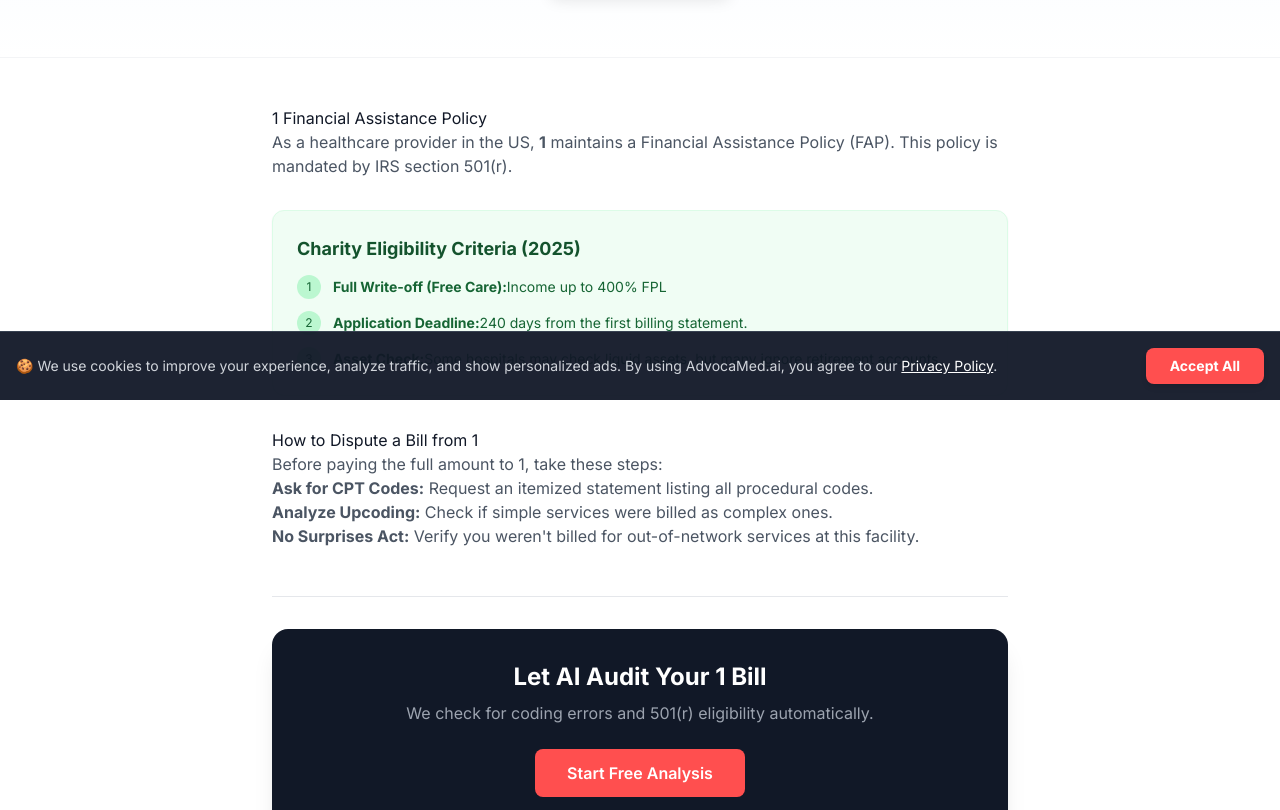
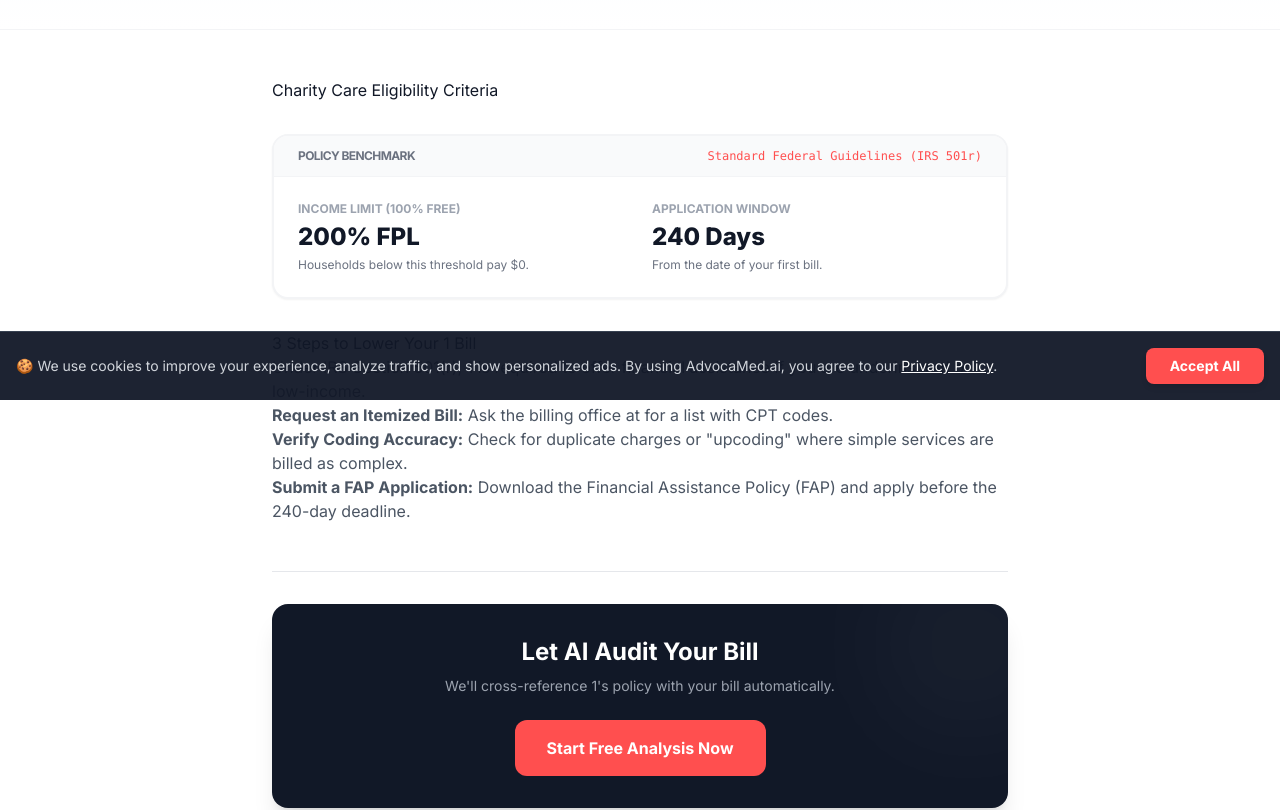
Before and after one commit to gkswjdgb/advocamed-ai, a React (Vite) app in the folder advocamed.ai/: page /hospital/1 in a window 1280 px wide. Shown: the part 400-1210 px from the top of the page. Built offline with nearby package versions, Linux system fonts and the light colour scheme.

Commit message:
Update HospitalGuide.tsx

```diff
--- a/advocamed.ai/pages/HospitalGuide.tsx
+++ b/advocamed.ai/pages/HospitalGuide.tsx
@@ -1,4 +1,3 @@
-
 import React from 'react';
 import { useParams, Link } from 'react-router-dom';
 import SEO from '../components/SEO';
@@ -18,14 +17,15 @@ const HospitalGuide: React.FC = () => {
       : 'Hospital';
 
   const currentYear = new Date().getFullYear();
-  const fplThreshold = hospitalData ? hospitalData.fpl_limit : 400;
+  const fplThreshold = hospitalData ? hospitalData.fpl_limit : 200;
   const deadline = hospitalData ? hospitalData.deadline_days : 240;
+  const policySource = hospitalData?.policy_note || "Standard Federal Guidelines (IRS 501r)";
 
   return (
     <>
       <SEO
         title={`${hospitalName} Financial Assistance & Billing Dispute Guide (${currentYear})`}
-        description={`Learn how to apply for charity care at ${hospitalName}, dispute billing errors, and find financial assistance policies under IRS 501(r). Income limit: ${fplThreshold}% FPL.`}
+        description={`Learn how to apply for charity care at ${hospitalName} in ${hospitalData?.city || ''}. Income limit: ${fplThreshold}% FPL. Verified policy: ${policySource}.`}
         canonical={`/hospital/${slug}`}
       />
 
@@ -33,18 +33,16 @@ const HospitalGuide: React.FC = () => {
         {/* Header Section */}
         <div className="bg-gradient-to-b from-blue-50 to-white py-16 border-b border-gray-100">
             <div className="max-w-4xl mx-auto px-4 text-center">
-                <span className="inline-block py-1 px-3 rounded-full bg-blue-100 text-blue-700 text-xs font-bold mb-4 uppercase tracking-wider">
-                    {hospitalData ? 'Verified Policy ✅' : 'IRS 501(r) Compliance Guide'}
+                <span className="inline-block py-1 px-3 rounded-full bg-blue-100 text-blue-700 text-[10px] font-bold mb-4 uppercase tracking-widest">
+                    {hospitalData?.policy_note?.includes('National') ? 'Verified Policy ✅' : 'Public Database Record'}
                 </span>
                 <h1 className="text-3xl md:text-5xl font-extrabold text-gray-900 mb-6 leading-tight">
-                    Does <span className="text-primary">{hospitalName}</span> Owe You a Discount?
+                    Financial Aid at <span className="text-primary">{hospitalName}</span>
                 </h1>
                 <p className="text-xl text-gray-600 mb-8 max-w-2xl mx-auto">
-                    {hospitalData
-                        ? `According to their policy, ${hospitalName} offers financial assistance for households earning up to ${hospitalData.fpl_limit}% of the Federal Poverty Level.`
-                        : `Under federal law (IRS 501r), non-profit hospitals like ${hospitalName} must provide financial assistance to eligible patients.`
-                    }
+                    {hospitalData?.city}, {hospitalData?.state} • Non-profit status compliance guide for {currentYear}.
                 </p>
+
                 <div className="flex flex-col sm:flex-row justify-center gap-4">
                     <Link to="/?step=UPLOAD" className="inline-flex items-center justify-center px-8 py-4 border border-transparent text-lg font-medium rounded-lg text-white bg-primary hover:bg-primaryHover shadow-lg hover:shadow-xl transition-all">
                         Scan My {hospitalName} Bill
@@ -61,46 +59,52 @@ const HospitalGuide: React.FC = () => {
         {/* Content Section */}
         <div className="max-w-3xl mx-auto px-4 py-12 prose prose-lg prose-indigo text-gray-600">
 
-            <h2 className="text-gray-900">{hospitalName} Financial Assistance Policy</h2>
-            <p>
-                As a healthcare provider in the US, <strong>{hospitalName}</strong> maintains a Financial Assistance Policy (FAP).
-                {hospitalData?.policy_summary ? ` Specifically: ${hospitalData.policy_summary}` : ' This policy is mandated by IRS section 501(r).'}
-            </p>
+            <h2 className="text-gray-900">Charity Care Eligibility Criteria</h2>
 
-            <div className="bg-green-50 p-6 rounded-xl border border-green-100 not-prose my-8 shadow-sm">
-                <h3 className="font-bold text-green-900 text-lg mb-3">Charity Eligibility Criteria ({currentYear})</h3>
-                <ul className="space-y-3 text-sm text-green-800">
-                    <li className="flex items-center">
-                        <span className="bg-green-200 text-green-800 rounded-full w-6 h-6 flex items-center justify-center mr-3 text-xs">1</span>
-                        <strong>Full Write-off (Free Care):</strong> Income up to {fplThreshold}% FPL
-                    </li>
-                    <li className="flex items-center">
-                        <span className="bg-green-200 text-green-800 rounded-full w-6 h-6 flex items-center justify-center mr-3 text-xs">2</span>
-                        <strong>Application Deadline:</strong> {deadline} days from the first billing statement.
-                    </li>
-                    <li className="flex items-center">
-                        <span className="bg-green-200 text-green-800 rounded-full w-6 h-6 flex items-center justify-center mr-3 text-xs">3</span>
-                        <strong>Asset Check:</strong> Some hospitals may check liquid assets, but many ignore retirement accounts.
-                    </li>
-                </ul>
+            <div className="bg-white border-2 border-gray-100 rounded-2xl overflow-hidden shadow-sm not-prose my-8">
+                <div className="bg-gray-50 px-6 py-3 border-b border-gray-100 flex justify-between items-center">
+                    <span className="text-xs font-bold text-gray-500 uppercase tracking-tighter">Policy Benchmark</span>
+                    <span className="text-xs text-primary font-mono">{policySource}</span>
+                </div>
+                <div className="p-6 grid grid-cols-1 md:grid-cols-2 gap-6">
+                    <div>
+                        <p className="text-xs text-gray-400 uppercase font-bold mb-1">Income Limit (100% Free)</p>
+                        <p className="text-2xl font-black text-gray-900">{fplThreshold}% FPL</p>
+                        <p className="text-xs text-gray-500 mt-1">Households below this threshold pay $0.</p>
+                    </div>
+                    <div>
+                        <p className="text-xs text-gray-400 uppercase font-bold mb-1">Application Window</p>
+                        <p className="text-2xl font-black text-gray-900">{deadline} Days</p>
+                        <p className="text-xs text-gray-500 mt-1">From the date of your first bill.</p>
+                    </div>
+                </div>
+                {hospitalData?.policy_note?.includes('Standard') && (
+                    <div className="bg-yellow-50 p-4 border-t border-yellow-100">
+                        <p className="text-[10px] text-yellow-800 leading-tight">
+                            <strong>⚠️ Verification Recommended:</strong> This location uses our fallback federal compliance model.
+                            Specific income limits for <strong>{hospitalName}</strong> may vary based on local Board of Directors approval.
+                        </p>
+                    </div>
+                )}
             </div>
 
-            <h2 className="text-gray-900">How to Dispute a Bill from {hospitalName}</h2>
+            <h2 className="text-gray-900">3 Steps to Lower Your {hospitalName} Bill</h2>
             <p>
-                Before paying the full amount to {hospitalName}, take these steps:
+                Under IRS Section 501(r), {hospitalName} is required to offer financial assistance if you are underinsured or low-income.
             </p>
-            <ul>
-                <li><strong>Ask for CPT Codes:</strong> Request an itemized statement listing all procedural codes.</li>
-                <li><strong>Analyze Upcoding:</strong> Check if simple services were billed as complex ones.</li>
-                <li><strong>No Surprises Act:</strong> Verify you weren't billed for out-of-network services at this facility.</li>
-            </ul>
+            <ol>
+                <li><strong>Request an Itemized Bill:</strong> Ask the billing office at {hospitalData?.city} for a list with CPT codes.</li>
+                <li><strong>Verify Coding Accuracy:</strong> Check for duplicate charges or "upcoding" where simple services are billed as complex.</li>
+                <li><strong>Submit a FAP Application:</strong> Download the Financial Assistance Policy (FAP) and apply before the {deadline}-day deadline.</li>
+            </ol>
 
             <div className="mt-12 pt-8 border-t border-gray-200 text-center not-prose">
-                <div className="bg-secondary rounded-2xl p-8 text-white shadow-xl">
-                    <h3 className="text-2xl font-bold mb-2">Let AI Audit Your {hospitalName} Bill</h3>
-                    <p className="text-gray-400 mb-6">We check for coding errors and 501(r) eligibility automatically.</p>
-                    <Link to="/?step=UPLOAD" className="inline-block bg-primary text-white px-8 py-3 rounded-lg font-semibold hover:bg-primaryHover transition-colors w-full sm:w-auto">
-                        Start Free Analysis
+                <div className="bg-secondary rounded-2xl p-8 text-white shadow-xl relative overflow-hidden">
+                    <div className="absolute -top-10 -right-10 w-40 h-40 bg-white/5 rounded-full blur-3xl"></div>
+                    <h3 className="text-2xl font-bold mb-2">Let AI Audit Your Bill</h3>
+                    <p className="text-gray-400 mb-6 text-sm">We'll cross-reference {hospitalName}'s policy with your bill automatically.</p>
+                    <Link to="/?step=UPLOAD" className="inline-block bg-primary text-white px-8 py-4 rounded-xl font-bold hover:bg-primaryHover transition-transform hover:scale-105">
+                        Start Free Analysis Now
                     </Link>
                 </div>
             </div>
```
